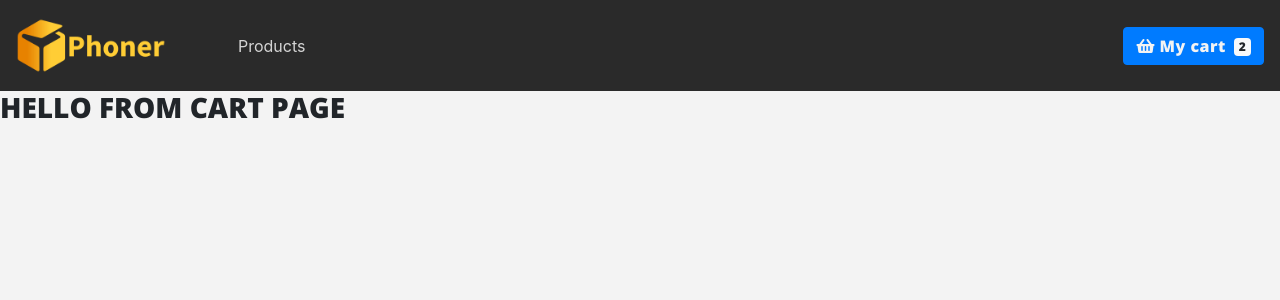
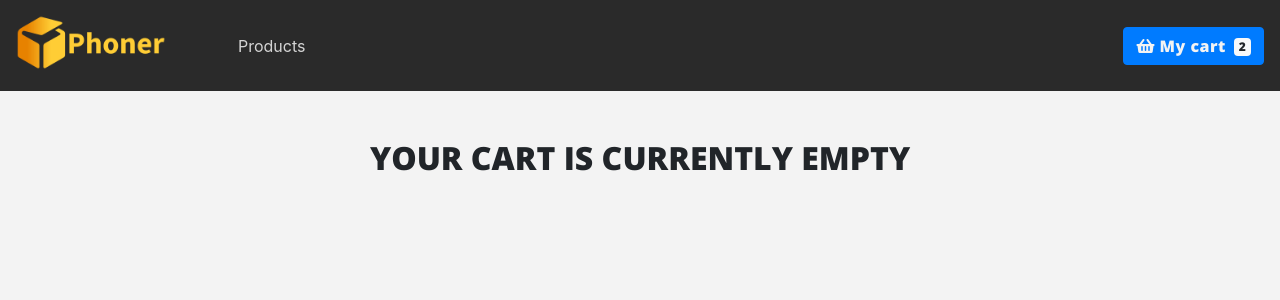
Before and after one commit to svenpro/reactshop, a React (Create React App) app: page /cart in a window 1280 px wide. Shown: the top 300 px of the page. Built offline with nearby package versions, Linux system fonts and the light colour scheme.

Commit message:
Add cart columns and empty cart

```diff
--- a/src/App.css
+++ b/src/App.css
@@ -89,6 +89,8 @@ h1,h2,h3,h4,.text-title {
 
 .navbar-brand {
   max-width: 150px;
+  position: relative;
+  top: -3px;
 }
 
 .navbar-dark .navbar-nav .nav-link {
@@ -142,3 +144,13 @@ h1,h2,h3,h4,.text-title {
     transform: translateY(-5px);
   }
 }
+
+@media screen and (max-width: 767px) {
+  .navbar-nav .nav-item {
+    margin-left: 0 !important;
+  }
+
+  .navbar-brand {
+    max-width: 110px;
+  }
+}
--- a/src/App.js
+++ b/src/App.js
@@ -6,7 +6,7 @@ import './App.css';
 import Navbar from './components/Navbar';
 import ProductList from './components/ProductList';
 import Details from './components/Details';
-import Cart from './components/Cart';
+import Cart from './components/Cart/Cart';
 import Default from './components/Default';
 import Modal from './components/Modal'
 
--- a/src/components/Cart.js
+++ /dev/null
@@ -1,13 +0,0 @@
-import React, { Component } from 'react';
-
-class Cart extends Component {
-    render() {
-        return (
-            <div>
-                <h3>Hello from Cart page</h3>
-            </div>
-        );
-    }
-}
-
-export default Cart;
--- /dev/null
+++ b/src/components/Cart/Cart.js
@@ -0,0 +1,33 @@
+import React, { Component } from 'react';
+import Title from '../Title';
+import CartColumns from './CartColumns';
+import EmptyCart from './EmptyCart';
+import {ProductConsumer} from '../../context';
+
+class Cart extends Component {
+    render() {
+        return (
+            <section className="mt-5">
+                <ProductConsumer>
+                    {value => {
+                        const {cart} = value;
+                        if (cart.length > 0) {
+                            return (
+                                <React.Fragment>
+                                    <Title name="Your" title="Cart" />
+                                    <CartColumns />
+                                </React.Fragment>
+                            )
+                        }
+                        return (
+                            <EmptyCart />
+                        )
+                    }}
+                </ProductConsumer>
+
+            </section>
+        );
+    }
+}
+
+export default Cart;
--- /dev/null
+++ b/src/components/Cart/CartColumns.js
@@ -0,0 +1,32 @@
+import React, { Component } from 'react';
+
+class CartColumns extends Component {
+    render() {
+        return (
+            <div className="container-fluid text-center">
+                <div className="row justify-content-between">
+                    <div className="cart-title">
+                        <p className="text-uppercase">Products</p>
+                    </div>
+                    <div className="cart-title">
+                        <p className="text-uppercase">Name</p>
+                    </div>
+                    <div className="cart-title">
+                        <p className="text-uppercase">Price</p>
+                    </div>
+                    <div className="cart-title">
+                        <p className="text-uppercase">Qty</p>
+                    </div>
+                    <div className="cart-title">
+                        <p className="text-uppercase">Remove</p>
+                    </div>
+                    <div className="cart-title">
+                        <p className="text-uppercase">Total</p>
+                    </div>
+                </div>
+            </div>
+        );
+    }
+}
+
+export default CartColumns;
--- /dev/null
+++ b/src/components/Cart/EmptyCart.js
@@ -0,0 +1,15 @@
+import React from 'react';
+
+function EmptyCart() {
+    return (
+        <div className="container mt-5">
+            <div className="row">
+                <div className="col-10 mx-auto text-center">
+                    <h2>Your cart is currently empty</h2>
+                </div>
+            </div>
+        </div>
+    );
+}
+
+export default EmptyCart;
--- a/src/components/Navbar.js
+++ b/src/components/Navbar.js
@@ -18,7 +18,7 @@ class Navbar extends Component {
                </ul>
                <Link to="/cart" className="ml-auto">
                    <button className="my-cart btn btn-primary">
-                        <i className="fas fa-shopping-basket"></i> My cart
+                        <i className="fas fa-shopping-basket"></i> <span className="d-none d-md-inline">My cart</span>
                         <span className="ml-2 badge badge-light">2</span>
                    </button>
                 </Link>
--- a/src/context.js
+++ b/src/context.js
@@ -12,6 +12,9 @@ class ProductProvider extends Component {
         cart: [],
         modalOpen: false,
         modalProduct: detailProduct,
+        cartSubTotal: 0,
+        cartTax: 0,
+        cartTotal: 0
     };
 
     componentDidMount() {
@@ -67,6 +70,22 @@ class ProductProvider extends Component {
         });
     }
 
+    increment = (id) => {
+        console.log('this is increment');
+    }
+
+    decrement = (id) => {
+        console.log('this is decrement');
+    }
+
+    removeItem = (id) => {
+        console.log('this is remove item');
+    }
+
+    clearCart = () => {
+        console.log('cart was clear');
+    }
+
     render() {
         return (
             <ProductContext.Provider value={{
@@ -74,7 +93,11 @@ class ProductProvider extends Component {
                     handleDetail: this.hendleDetail,
                     addToCart: this.addToCart,
                     openModal: this.openModal,
-                    closeModal: this.closeModal
+                    closeModal: this.closeModal,
+                    increment: this.increment,
+                    decrement: this.decrement,
+                    removeItem: this.removeItem,
+                    clearCart: this.clearCart
                 }}>
                 {this.props.children}
             </ProductContext.Provider>
```
